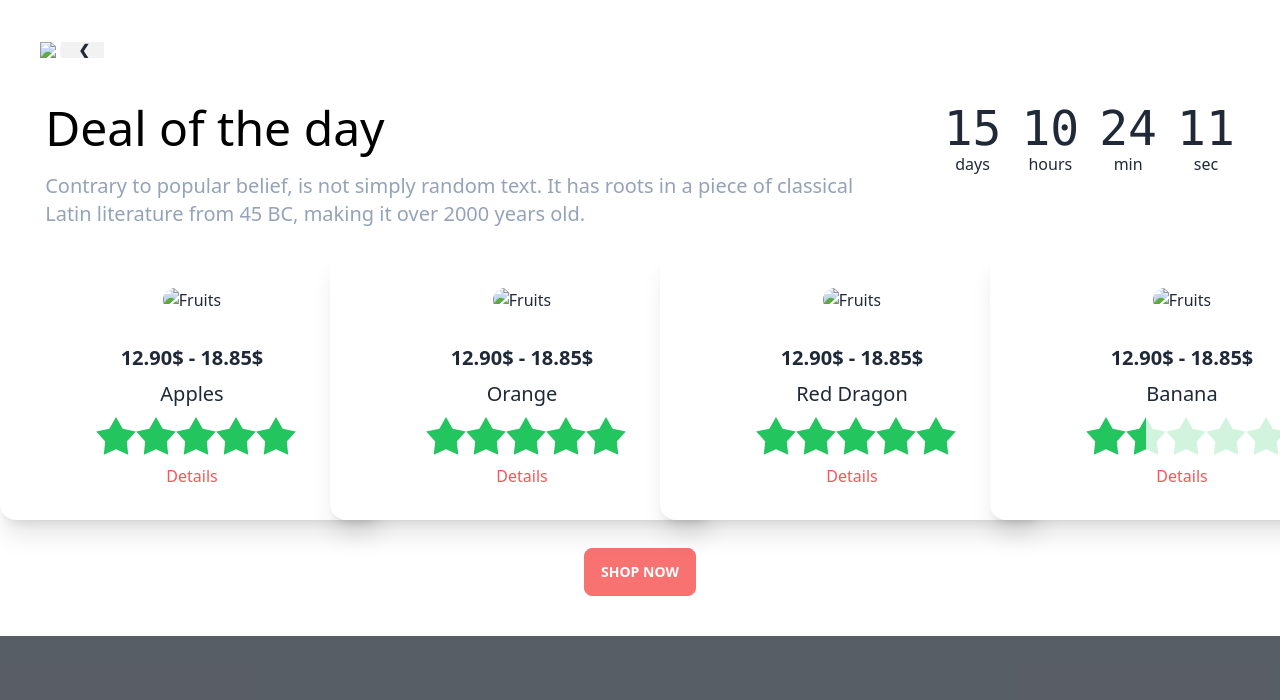
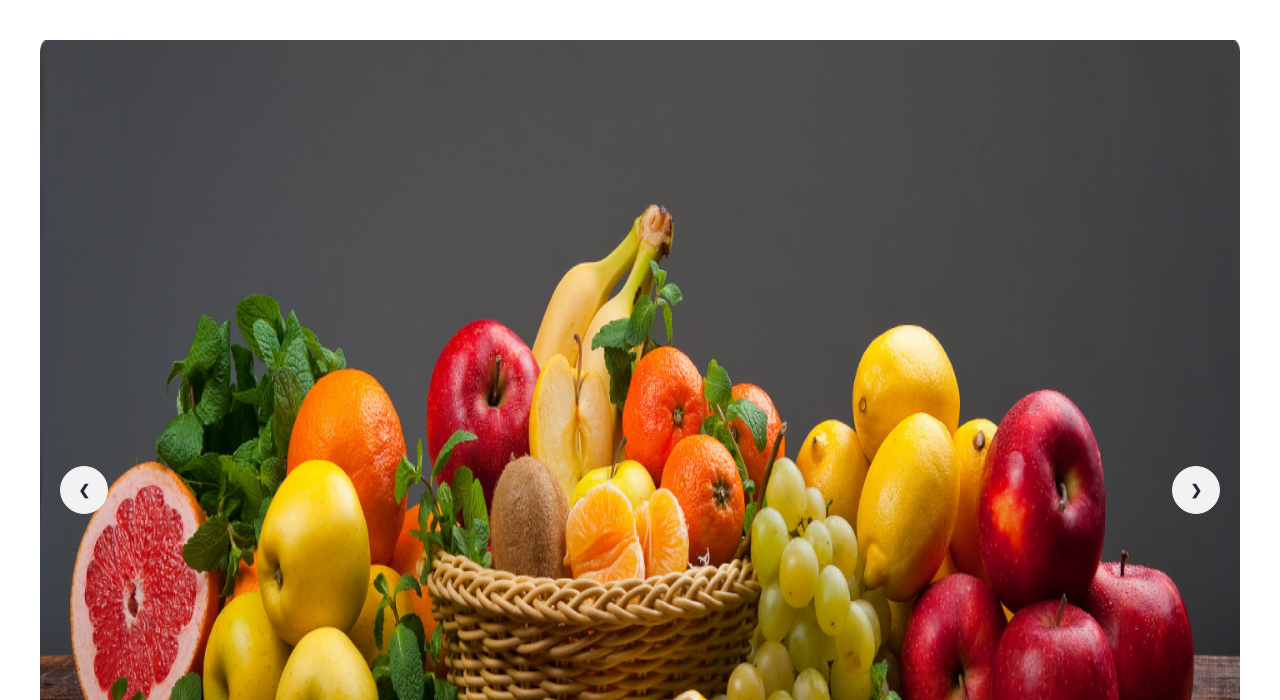
Before and after one commit to Rumman201/fruit-assignment, a plain HTML site: page index.html in a window 1280 px wide. Shown: the part 100-800 px from the top of the page. Drawn offline with nearby package versions, Linux system fonts and the light colour scheme; the site is published under a folder, as on GitHub Pages, so addresses that start at the root find nothing.

Commit message:
picture edited

```diff
--- a/index.html
+++ b/index.html
@@ -50,28 +50,28 @@
         <section class="m-10">
             <div class="carousel w-auto">
                 <div id="slide1" class="carousel-item relative w-full">
-                  <img src="/images/banner1.png" class="w-full" />
+                  <img src="./images/banner1.png" class="w-full" />
                   <div class="absolute flex justify-between transform -translate-y-1/2 left-5 right-5 top-1/2">
                     <a href="#slide4" class="btn btn-circle">❮</a>
                     <a href="#slide2" class="btn btn-circle">❯</a>
                   </div>
                 </div>
                 <div id="slide2" class="carousel-item relative w-full">
-                  <img src="/images/banner2.png" class="w-full" />
+                  <img src="./images/banner2.png" class="w-full" />
                   <div class="absolute flex justify-between transform -translate-y-1/2 left-5 right-5 top-1/2">
                     <a href="#slide1" class="btn btn-circle">❮</a>
                     <a href="#slide3" class="btn btn-circle">❯</a>
                   </div>
                 </div>
                 <div id="slide3" class="carousel-item relative w-full">
-                  <img src="/images/banner3.png" class="w-full" />
+                  <img src="./images/banner3.png" class="w-full" />
                   <div class="absolute flex justify-between transform -translate-y-1/2 left-5 right-5 top-1/2">
                     <a href="#slide2" class="btn btn-circle">❮</a>
                     <a href="#slide4" class="btn btn-circle">❯</a>
                   </div>
                 </div>
                 <div id="slide4" class="carousel-item relative w-full">
-                  <img src="/images/banner4.png" class="w-full" />
+                  <img src="./images/banner4.png" class="w-full" />
                   <div class="absolute flex justify-between transform -translate-y-1/2 left-5 right-5 top-1/2">
                     <a href="#slide3" class="btn btn-circle">❮</a>
                     <a href="#slide1" class="btn btn-circle">❯</a>
@@ -122,7 +122,7 @@
 
                     <div class="card w-96 bg-base-100 shadow-xl">
                         <figure class="px-10 pt-10">
-                            <img src="/images/fruit6.png" alt="Fruits" class="rounded-xl" />
+                            <img src="./images/fruit6.png" alt="Fruits" class="rounded-xl" />
                         </figure>
                         <div class="card-body items-center text-center">
                             <h2 class="card-title">12.90$ - 18.85$</h2>
@@ -158,7 +158,7 @@
                     </div>
                     <div class="card w-96 bg-base-100 shadow-xl">
                         <figure class="px-10 pt-10">
-                            <img src="/images/fruit7.png" alt="Fruits" class="rounded-xl" />
+                            <img src="./images/fruit7.png" alt="Fruits" class="rounded-xl" />
                         </figure>
                         <div class="card-body items-center text-center">
                             <h2 class="card-title">12.90$ - 18.85$</h2>
@@ -196,7 +196,7 @@
                     </div>
                     <div class="card w-96 bg-base-100 shadow-xl">
                         <figure class="px-10 pt-10">
-                            <img src="/images/fruit8.png" alt="Fruits" class="rounded-xl" />
+                            <img src="./images/fruit8.png" alt="Fruits" class="rounded-xl" />
                         </figure>
                         <div class="card-body items-center text-center">
                             <h2 class="card-title">12.90$ - 18.85$</h2>
@@ -233,7 +233,7 @@
                         </div>
                         <div class="card w-96 bg-base-100 shadow-xl">
                             <figure class="px-10 pt-10">
-                                <img src="/images/fruit9.png" alt="Fruits" class="rounded-xl" />
+                                <img src="./images/fruit9.png" alt="Fruits" class="rounded-xl" />
                             </figure>
                             <div class="card-body items-center text-center">
                                 <h2 class="card-title">12.90$ - 18.85$</h2>
```
